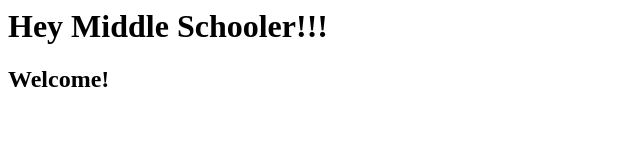
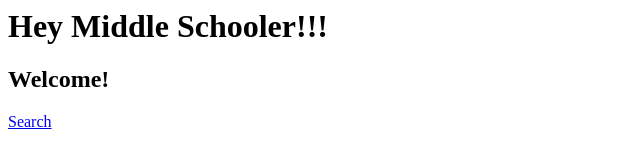
Before and after one commit to Zioxz/thoughts-of-a-middle-schooler, a plain HTML site: page index.html in a window 1280 px wide. Shown: the full height of the page, 0-640 px from the left. Drawn offline with Linux system fonts and the light colour scheme.

Commit message:
Added search!

```diff
--- a/index.html
+++ b/index.html
@@ -5,5 +5,9 @@
     <body>
         <h1>Hey Middle Schooler!!!</h1>
         <h2>Welcome!</h2>
+
+        <p>
+            <a href="www.google.com">Search</a>
+        </p>
     </body>
 </html>
```
